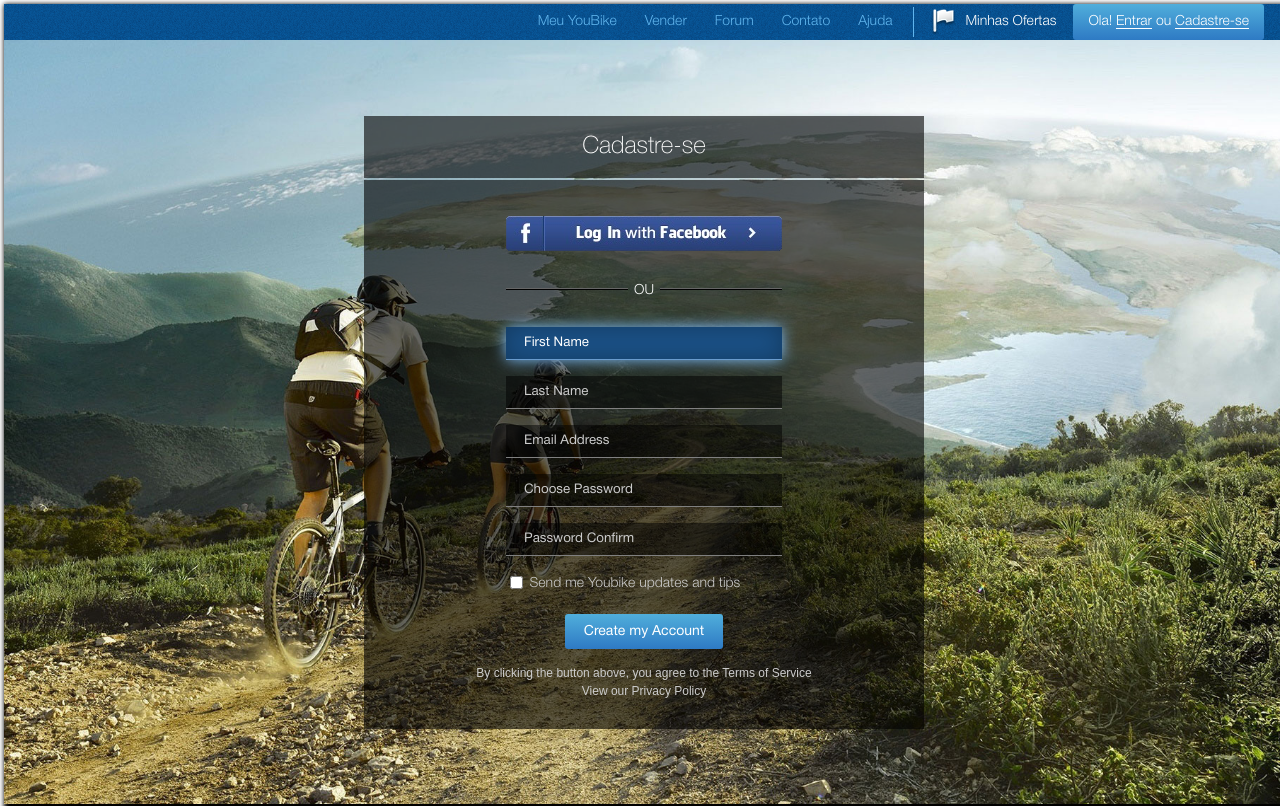
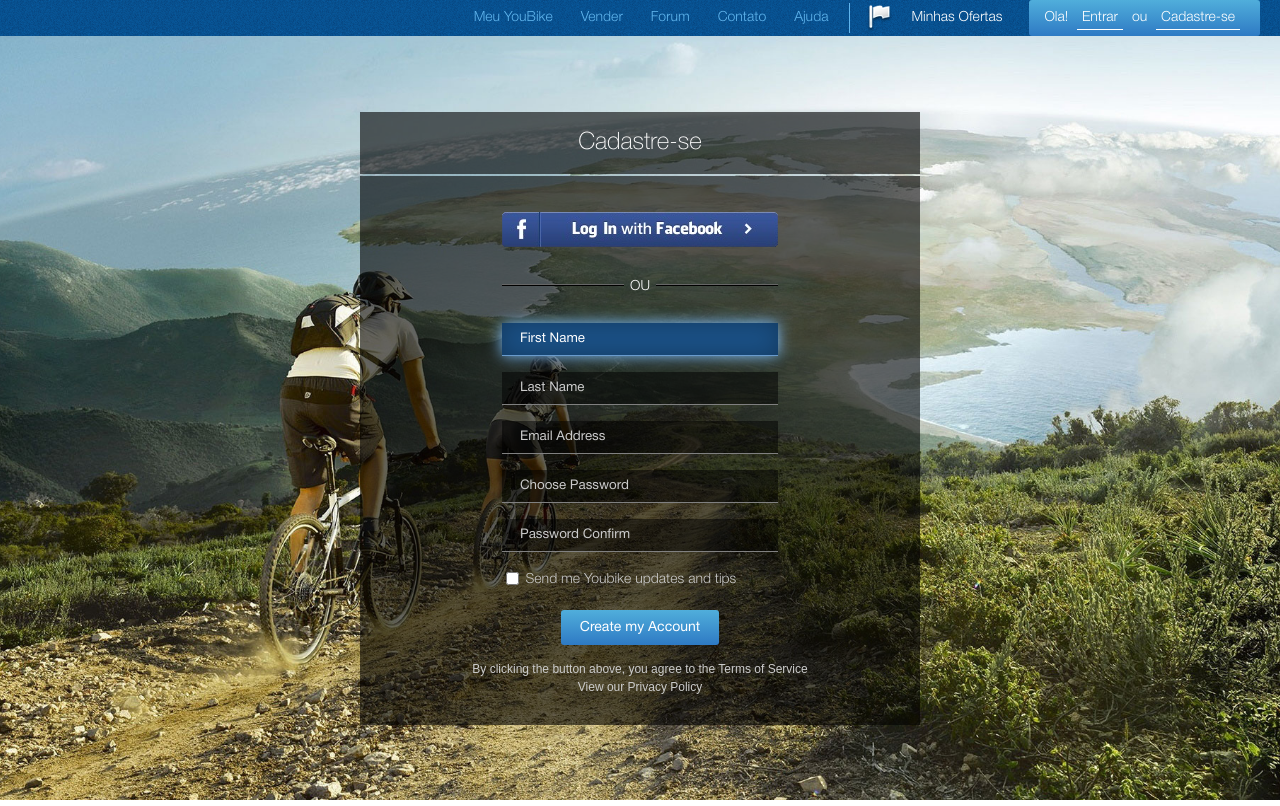
Before and after one commit to tatyanazhuravlova/dz_5, a plain HTML site: page часть 1 п/index.html in a window 1280 px wide. Drawn offline with Linux system fonts and the light colour scheme.

Commit message:
second commit

```diff
--- a/часть 1/css/style.css
+++ b/часть 1 п/css/style.css
@@ -34,8 +34,6 @@ body{
     height: 100%;
     width: 100%;
     position: absolute;
-    margin: 2px;
-    padding: 2px;
 }
 
 .wrapper{
@@ -74,22 +72,45 @@ nav .separator{
   margin: 3px 7px;
   background-color: #60b5ed;
 }
+header .menu{
+    position: absolute;
+    right: 28px;
+    bottom: 8px;
+}
+
+header .menu li{
+    display: inline-block;
+    width: 60px;
+    text-align: center;
+}
+
+header .menu a{
+     color: #128aa7;
+    font-size: 10px;
+}
+
+header .menu a:hover{
+    color: black;
+}
 
 nav .user-offers{
   margin: 0 17px 0 10px;
 }
 
 nav .user-offers a{
-  margin: 0;
-  padding: 0;
+  display: inline;
+  margin: 5px;
+  padding: 5px;
+  float: none;
   color: white;
-}
+  }
 
 nav .user-offers a:hover{
   background-color: transparent;
   color: white;
-  line-height: 32px;
-  border-bottom: 4px inset white;
+  text-decoration: none;
+  float: 0;
+  display: inline;
 }
 
 nav .user-offers img{
@@ -107,8 +128,8 @@ nav .login-reg{
 
 nav .login-reg a{
   display: inline;
-  margin: 0;
-  padding: 0;
+  margin: 5px;
+  padding: 5px;
   float: none;
   color: white;
   border-bottom: 1px solid white;
@@ -116,8 +137,10 @@ nav .login-reg a{
 
 nav .login-reg a:hover{
   color: white;
+  float: 0;
   background: transparent;
-  border-bottom: 4px solid white;
+  border-bottom: 3px solid white;
+  display: inline;
 }
 
 .content{
--- a/часть 1/index.html
+++ b/часть 1 п/index.html
@@ -1,5 +1,5 @@
 <!DOCTYPE html>
-<html>
+<html lang="en">
   <head>
     <meta name="viewport" content="width=device-width, initial-scale=1.0" />
     <meta charset="UTF-8">
@@ -10,16 +10,17 @@
   <body>
     <div class="wrapper">
       <nav class="clearfix">
-              <ul class="menu clearfix">
                 <div class="login-reg">Ola! <a href="#">Entrar</a> ou <a href="#">Cadastre-se</a></div>
-                <div class="user-offers"><a href="#"><img src="img/inventicons.png" alt="это флажок">Minhas Ofertas</a></div>
+                <div class="user-offers"><a href="#"><img src="img/inventicons.png" alt="">Minhas Ofertas</a></div>
                 <div class="separator"></div>
-                      <a href="#">Ajuda</a>
-                      <a href="#">Contato</a>
-                      <a href="#">Forum</a>
-                      <a href="#">Vender</a>
-                      <a href="#">Meu YouBike</a>
-                </nav>
+                <ul class="menu">
+                  <li><a href="#">Ajuda</a></li>
+                  <li><a href="#">Contato</a></li>
+                  <li><a href="#">Forum</a></li>
+                  <li><a href="#">Vender</a></li>
+                  <li><a href="#">Meu YouBike</a></li>
+      </ul>
+                  </nav>
 
                 <div class="content">
                   <div class="login-reg-form">
```
Also changed, not shown: часть 1 п/css/reset.css (renamed from часть 1/css/reset.css), часть 1 п/fonts/HelveticaNeueCyr-Light.otf (renamed from часть 1/fonts/HelveticaNeueCyr-Light.otf), часть 1 п/fonts/HelveticaNeueCyr-Medium.otf (renamed from часть 1/fonts/HelveticaNeueCyr-Medium.otf), часть 1 п/fonts/HelveticaNeueCyr-Roman.otf (renamed from часть 1/fonts/HelveticaNeueCyr-Roman.otf), часть 1 п/fonts/HelveticaNeueCyr-Thin.otf (renamed from часть 1/fonts/HelveticaNeueCyr-Thin.otf), часть 1 п/img/background.jpg (renamed from часть 1/img/background.jpg), часть 1 п/img/inventicons.png (renamed from часть 1/img/inventicons.png), часть 1 п/img/login-with-fb.png (renamed from часть 1/img/login-with-fb.png), часть 1 п/img/navbar-bg.png (renamed from часть 1/img/navbar-bg.png).
